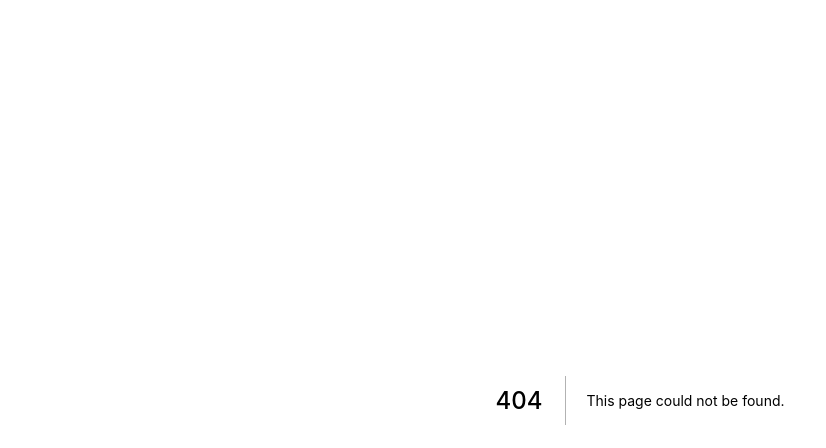
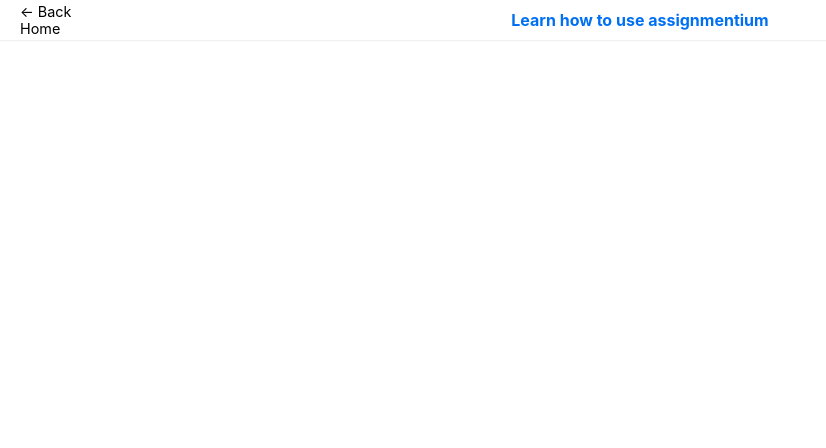
Before and after one commit to ninjaasmoke/afont, a Next.js app: page /learn in a window 1280 px wide. Before the commit this address had no page. Shown: the top 448 px of the page, without its empty margins (0-826 px from the left). Built offline with nearby package versions, Linux system fonts and the light colour scheme.

Commit message:
skeleton `learn` page

```diff
--- /dev/null
+++ b/pages/learn.js
@@ -0,0 +1,15 @@
+import Head from 'next/head'
+import Nav from '../components/nav'
+import styles from '../styles/New.module.css'
+
+export default function Learn() {
+    return (
+        <div className={styles.container}>
+            <Head>
+                <title>Assignmentium | Learn</title>
+            </Head>
+
+            <Nav linkTo="/" navTitle="Learn how to use assignmentium" />
+        </div>
+    )
+}
```
Also changed, not shown: pages/index.js (+6 -4 lines).
